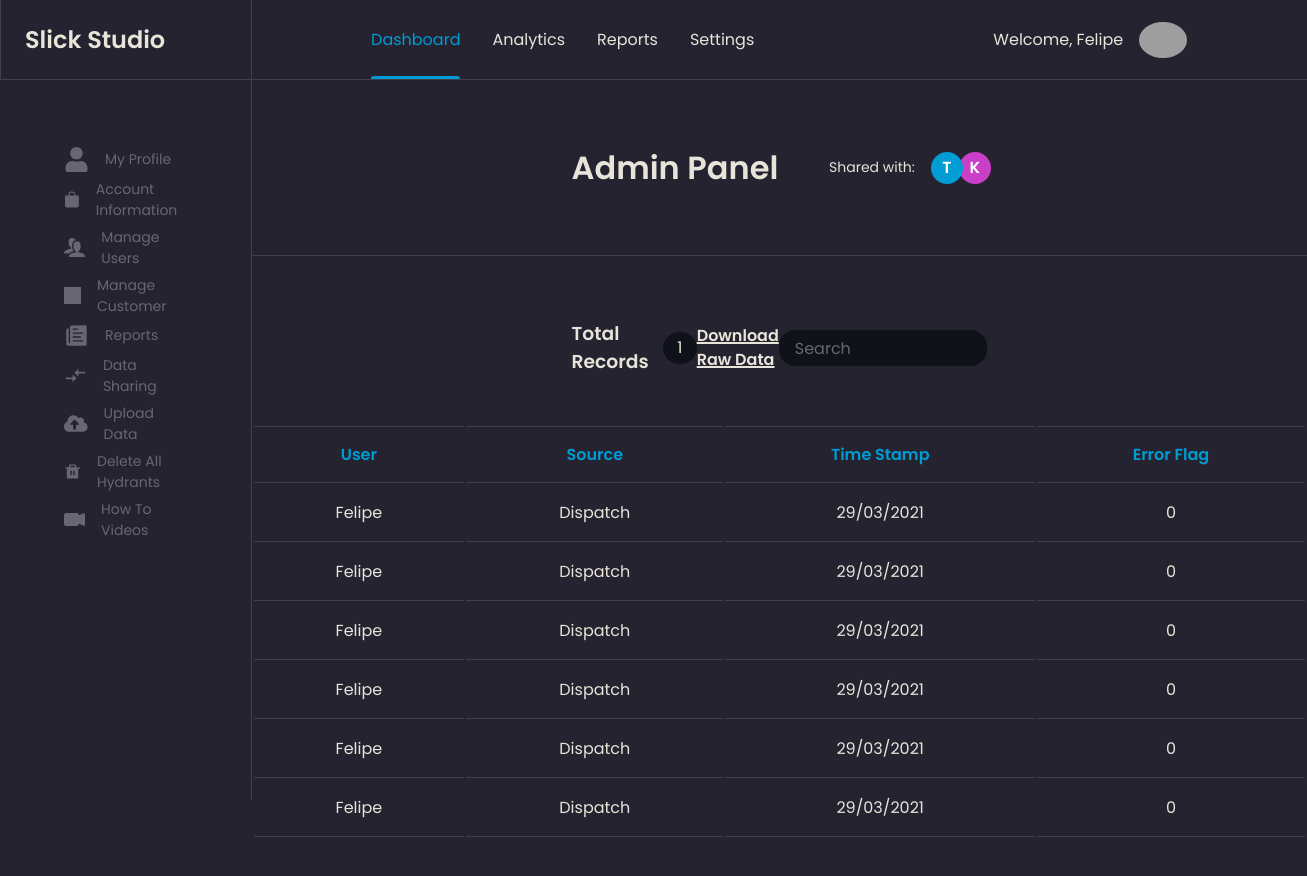
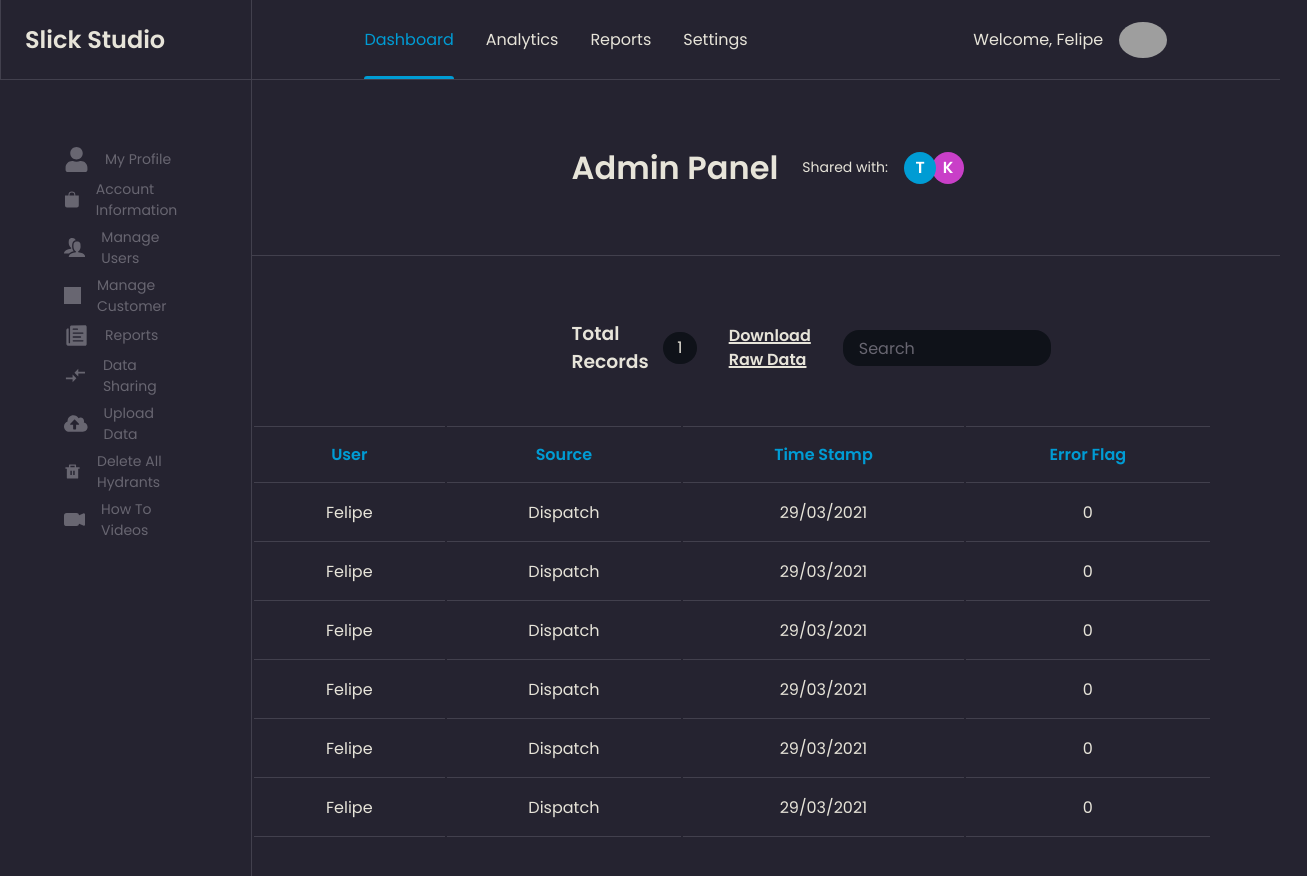
Before and after one commit to vinebks/slick-studio, a Next.js app: page / in a window 1280 px wide. Shown: the top 876 px of the page, 1307 px wide, since content can reach past the window. Before the commit the page ends 839 px from the top, so only its background shows below. Built offline with nearby package versions, Linux system fonts and the light colour scheme; grey boxes are pictures that could not be loaded.

Commit message:
refactor: responsive stuff :recycle:

```diff
--- a/src/_layout/styles.ts
+++ b/src/_layout/styles.ts
@@ -6,5 +6,9 @@ export const Container = styled.div`
     'Logo Navbar'
     'Sidebar Content';
   grid-template-columns: 1fr 4fr;
-  grid-template-rows: 5rem calc(100vh - 5rem);
+  grid-template-rows: 5rem 100%;
+
+  @media (max-width: 1600px) {
+    grid-template-columns: 1fr 5fr;
+  }
 `;
--- a/src/components/Content/Main/styles.ts
+++ b/src/components/Content/Main/styles.ts
@@ -1,6 +1,8 @@
 import styled from 'styled-components';
 
 export const MainContainer = styled.section`
+  max-width: 60rem;
+
   > section {
     max-width: 60rem;
     padding-top: 4rem;
@@ -13,17 +15,15 @@ export const MainContainer = styled.section`
   }
 
   > table {
+    max-width: 100%;
+
     width: 100%;
 
     border: 0;
 
     padding-top: 3rem;
 
-    /* border-spacing: 0 0.5rem; */
-
     text-align: center;
-
-    margin: 0;
 
     th {
       padding: 1rem 2rem;
@@ -74,13 +74,14 @@ export const RawInfo = styled.div`
   align-items: center;
   justify-content: space-around;
 
-  max-width: 25rem;
+  max-width: 30rem;
   width: 100%;
 
   span {
     font-weight: bold;
     text-decoration: underline;
     text-decoration-thickness: 2px;
+    padding: 0 2rem;
 
     &:hover {
       cursor: pointer;
```
